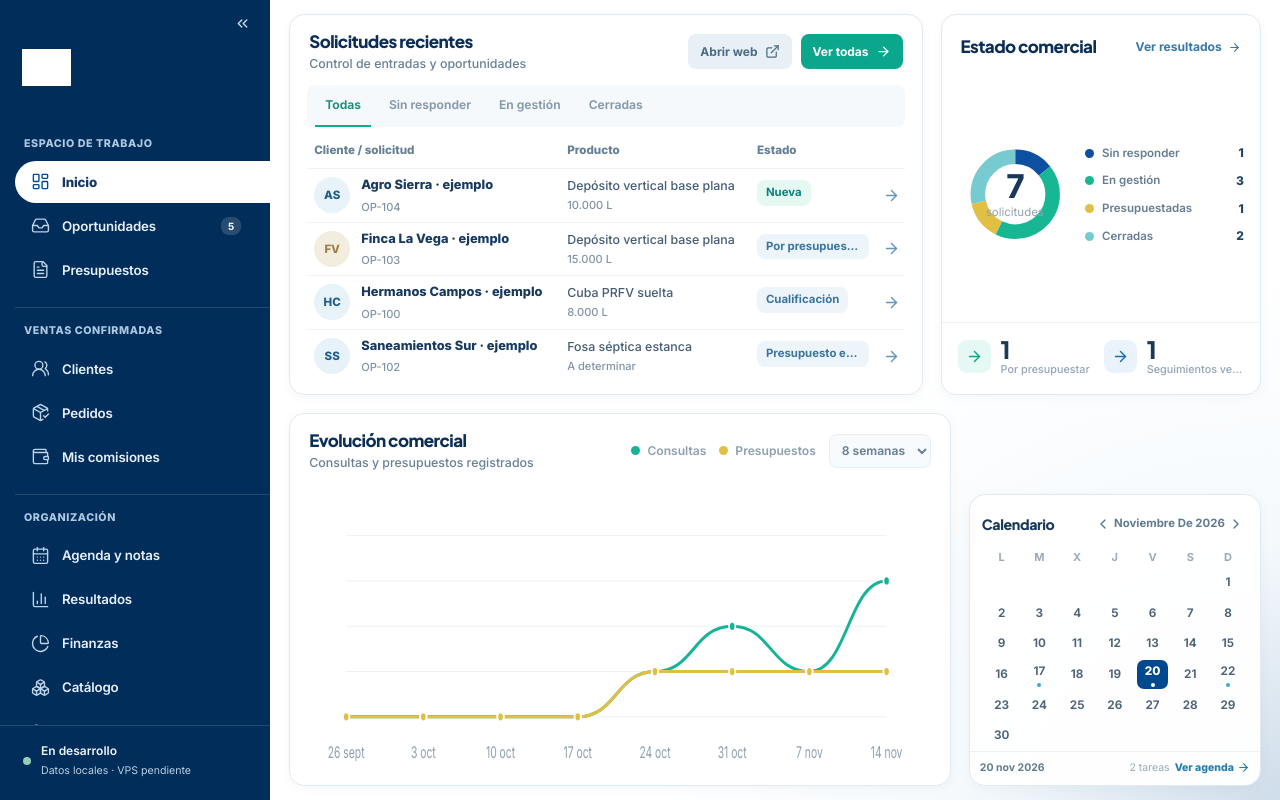
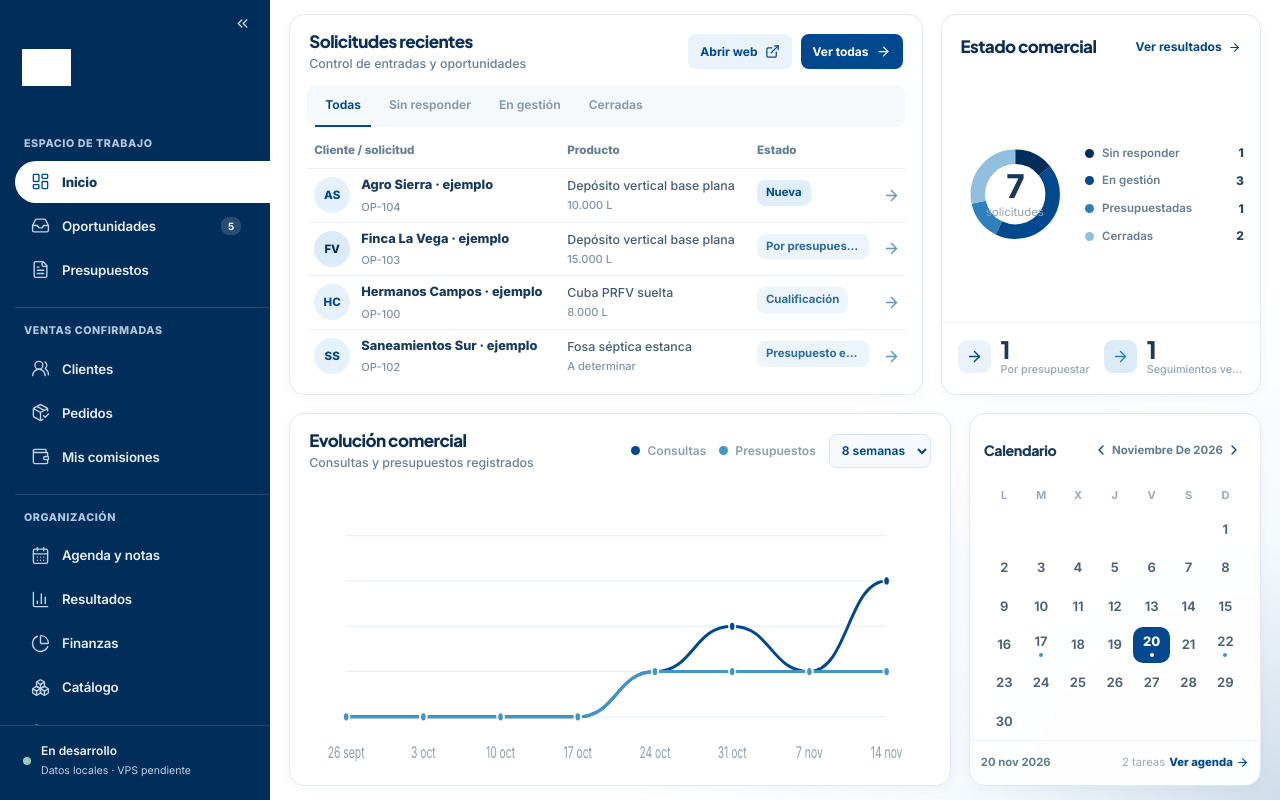
Before and after one commit to juanjogamero/depofibra-crm, a React (Vite) app: page /#/ in a window 1280 px wide. Built offline with nearby package versions, Linux system fonts and the light colour scheme; grey boxes are pictures that could not be loaded.

Commit message:
Dashboard: calendario a toda altura y colores corporativos Depofibra
* style(dashboard): usar paleta azul Depofibra en donut y líneas interactivas

* style(dashboard): calendario ocupa hueco completo y controles/gráfica adoptan azules Depofibra

```diff
--- a/src/dashboard-vektora-v2.css
+++ b/src/dashboard-vektora-v2.css
@@ -1026,3 +1026,184 @@
   .vek2-dashboard .hr-calendar .hr-panel-heading {min-height:46px;padding:8px 10px 5px;}
   .vek2-dashboard .hr-calendar-footer {flex-basis:30px;padding:3px 9px;}
 }
+
+
+/* REG-0092 · Corrección solicitada por Dirección sobre captura 23/11/2026:
+   usar TAMBIÉN el espacio superior libre del calendario, sin ensancharlo.
+   Paleta exclusiva del Dashboard: #002d59 / #01488e / #2e80bb / #eaf2fb.
+   El shell corporativo y los demás módulos no se modifican. */
+
+/* Mantener a la derecha una columna estrecha, pero ocupar TODO el alto
+   de la fila inferior, igual que la gráfica, sin hueco encima. */
+@media (min-width:901px) {
+  .vek2-dashboard .vek2-grid-bottom {
+    align-items:stretch;
+  }
+  .vek2-dashboard .hr-calendar.vek2-calendar {
+    align-self:stretch;
+    justify-self:stretch;
+    width:100%;
+    max-width:none;
+    height:100%;
+    min-height:0;
+    max-height:none;
+    margin:0;
+  }
+  .vek2-dashboard .hr-calendar .hr-panel-heading {
+    flex:0 0 66px;
+    min-height:66px;
+    padding:18px 14px 11px;
+    gap:7px;
+  }
+  .vek2-dashboard .hr-calendar-weekdays,
+  .vek2-dashboard .hr-calendar-days {margin-inline:16px;}
+  .vek2-dashboard .hr-calendar-weekdays {
+    flex:0 0 31px;
+    min-height:31px;
+  }
+  .vek2-dashboard .hr-calendar-days {
+    flex:1 1 auto;
+    min-height:0;
+    align-content:stretch;
+    grid-auto-rows:minmax(27px,1fr);
+  }
+  .vek2-dashboard .hr-calendar-day {
+    width:min(100%,38px);
+    border-radius:10px;
+    font-size:13px;
+  }
+  .vek2-dashboard .hr-calendar-footer {
+    flex:0 0 45px;
+    padding:7px 11px 9px;
+    gap:4px;
+  }
+  .vek2-dashboard .hr-calendar-footer .hr-selected-date,
+  .vek2-dashboard .hr-calendar-footer .hr-selected-tasks,
+  .vek2-dashboard .hr-calendar-footer>a {font-size:11.3px;}
+  .vek2-dashboard .hr-calendar-inspector {
+    height:min(236px,70%);
+    max-height:calc(100% - 90px);
+    bottom:44px;
+  }
+}
+@media (min-width:901px) and (max-height:745px) {
+  .vek2-dashboard .hr-calendar .hr-panel-heading {
+    flex-basis:54px;
+    min-height:54px;
+    padding:10px 12px 7px;
+  }
+  .vek2-dashboard .hr-calendar-weekdays {
+    flex-basis:25px;
+    min-height:25px;
+  }
+  .vek2-dashboard .hr-calendar-days {
+    grid-auto-rows:minmax(21px,1fr);
+  }
+  .vek2-dashboard .hr-calendar-footer {
+    flex-basis:36px;
+    padding:5px 10px;
+  }
+  .vek2-dashboard .hr-calendar-inspector {bottom:35px;}
+}
+@media (max-width:900px) {
+  .vek2-dashboard .hr-calendar.vek2-calendar {
+    width:min(100%,292px);
+    min-height:324px;
+    height:324px;
+    max-height:none;
+    align-self:end;
+    justify-self:end;
+    margin-left:auto;
+  }
+  .vek2-dashboard .hr-calendar-days {
+    min-height:205px;
+    grid-auto-rows:minmax(27px,1fr);
+  }
+  .vek2-dashboard .hr-calendar-day {font-size:12.6px;}
+}
+
+/* Indicadores, filtros y botones unificados en la identidad azul Depofibra. */
+.vek2-dashboard .vek2-primary-action {
+  background:#01488e;
+  color:#fff;
+}
+.vek2-dashboard .vek2-primary-action:hover,
+.vek2-dashboard .vek2-primary-action:focus-visible {
+  background:#002d59;
+}
+.vek2-dashboard .vek2-secondary-action {
+  background:#eaf2fb;
+  color:#01488e;
+}
+.vek2-dashboard .vek2-secondary-action:hover,
+.vek2-dashboard .vek2-secondary-action:focus-visible {
+  background:#dcebf9;
+}
+.vek2-dashboard .vek2-text-link {color:#01488e;}
+.vek2-dashboard .vek2-tabs button.is-active {
+  color:#01488e;
+  border-bottom-color:#01488e;
+}
+.vek2-dashboard .vek2-tabs button:hover {color:#002d59;}
+.vek2-dashboard .vek2-client-avatar {
+  background:#e7f1fb;
+  color:#01488e;
+}
+.vek2-dashboard .vek2-table tr:nth-child(3n+2) .vek2-client-avatar {
+  background:#dcebf8;
+  color:#002d59;
+}
+.vek2-dashboard .vek2-status.is-new {
+  background:#e0effb;
+  color:#01488e;
+}
+.vek2-dashboard .vek2-status.is-progress {
+  background:#edf5fc;
+  color:#2e6d9f;
+}
+.vek2-dashboard .vek2-status.is-won {
+  background:#dcebf8;
+  color:#1e5f93;
+}
+.vek2-dashboard .vek2-status.is-lost {
+  background:#eef1f5;
+  color:#607387;
+}
+.vek2-dashboard .vek2-foot-icon.is-green {
+  background:#eaf2fb;
+  color:#01488e;
+}
+.vek2-dashboard .vek2-foot-icon.is-blue {
+  background:#dcebf8;
+  color:#2e80bb;
+}
+.vek2-dashboard .vek2-legend-mark i.is-consultations,
+.vek2-dashboard .vek2-chart-tooltip i.is-consultations {
+  background:#01488e;
+}
+.vek2-dashboard .vek2-legend-mark i.is-quotations,
+.vek2-dashboard .vek2-chart-tooltip i.is-quotations {
+  background:#4295c7;
+}
+.vek2-dashboard .vek2-line.is-consultations {stroke:#01488e;}
+.vek2-dashboard .vek2-line.is-quotations {stroke:#4295c7;}
+.vek2-dashboard .vek2-chart-gridline {stroke:#e3edf6;}
+.vek2-dashboard .vek2-period select {
+  border-color:#d9e6f2;
+  background:#f6faff;
+  color:#01488e;
+}
+.vek2-dashboard .hr-calendar-day.is-today {
+  background:#eaf2fb;
+  color:#01488e;
+}
+.vek2-dashboard .hr-calendar-day.is-selected {
+  background:#01488e;
+  color:#fff;
+}
+.vek2-dashboard .hr-calendar-day i {
+  background:#4295c7;
+}
+.vek2-dashboard .hr-calendar-day.is-selected i {background:#fff;}
+.vek2-dashboard .hr-calendar-footer>a,
+.vek2-dashboard .hr-month-selector button {color:#01488e;}
--- a/src/pages/Dashboard.tsx
+++ b/src/pages/Dashboard.tsx
@@ -101,10 +101,10 @@ function RecentTable({opportunities}:{opportunities:Opportunity[]}) {
 
 function OpportunityStatus({opportunities,tasks}:{opportunities:Opportunity[];tasks:Task[]}) {
   const segments:Segment[]=[
-    {label:'Sin responder',value:opportunities.filter(o=>o.status==='Nueva').length,color:'#0d4fa0'},
-    {label:'En gestión',value:opportunities.filter(o=>['Cualificación','Por presupuestar','Seguimiento'].includes(o.status)).length,color:'#18b794'},
-    {label:'Presupuestadas',value:opportunities.filter(o=>o.status==='Presupuesto enviado').length,color:'#e1bf43'},
-    {label:'Cerradas',value:opportunities.filter(o=>['Aceptada','Perdida'].includes(o.status)).length,color:'#76cbd0'}
+    {label:'Sin responder',value:opportunities.filter(o=>o.status==='Nueva').length,color:'#002d59'},
+    {label:'En gestión',value:opportunities.filter(o=>['Cualificación','Por presupuestar','Seguimiento'].includes(o.status)).length,color:'#01488e'},
+    {label:'Presupuestadas',value:opportunities.filter(o=>o.status==='Presupuesto enviado').length,color:'#2e80bb'},
+    {label:'Cerradas',value:opportunities.filter(o=>['Aceptada','Perdida'].includes(o.status)).length,color:'#92bedf'}
   ];
   const total=opportunities.length;
   const circumference=2*Math.PI*49;
@@ -192,8 +192,8 @@ function InteractiveEvolution({opportunities,quotes}:{opportunities:Opportunity[
       <svg viewBox="0 0 720 212" preserveAspectRatio="none" onMouseLeave={()=>setHover(null)} aria-label={'Evolución: '+points.map(p=>p.label+' '+p.consultations+' consultas '+p.quotations+' presupuestos').join('; ')}>
         {[0,1,2,3,4].map(i=><line key={i} x1="42" x2="670" y1={y(ceiling*i/4)} y2={y(ceiling*i/4)} className="vek2-chart-gridline"/>)}
         {hover!==null&&<g aria-hidden="true">
-          <rect x={marker-22} y="25" width="44" height="150" fill="#e4f5f8" opacity=".46"/>
-          <line x1={marker} x2={marker} y1="22" y2="173" stroke="#8ac9d3" strokeWidth="1" strokeDasharray="4 5"/>
+          <rect x={marker-22} y="25" width="44" height="150" fill="#eaf2fb" opacity=".46"/>
+          <line x1={marker} x2={marker} y1="22" y2="173" stroke="#76aad1" strokeWidth="1" strokeDasharray="4 5"/>
         </g>}
         <path d={smoothLine(consultations,x,y)} className="vek2-line is-consultations"/>
         <path d={smoothLine(quotations,x,y)} className="vek2-line is-quotations"/>
@@ -204,11 +204,11 @@ function InteractiveEvolution({opportunities,quotes}:{opportunities:Opportunity[
             onMouseEnter={()=>setHover(i)} onMouseMove={()=>setHover(i)}
             onClick={()=>setHover(i)}/>
           <circle cx={x(i)} cy={y(p.consultations)} r={hover===i?6:3.7}
-            fill="#17b396" stroke="#fff" strokeWidth="2" tabIndex={0} role="button"
+            fill="#01488e" stroke="#fff" strokeWidth="2" tabIndex={0} role="button"
             aria-label={p.label+': '+p.consultations+' consultas y '+p.quotations+' presupuestos'}
             onFocus={()=>setHover(i)} onBlur={()=>setHover(null)}/>
           <circle cx={x(i)} cy={y(p.quotations)} r={hover===i?6:3.7}
-            fill="#e1bf43" stroke="#fff" strokeWidth="2"/>
+            fill="#4295c7" stroke="#fff" strokeWidth="2"/>
         </g>)}
       </svg>
       {active&&<div className="vek2-chart-tooltip" style={{left:tooltipX+'%'}} role="status">
```
